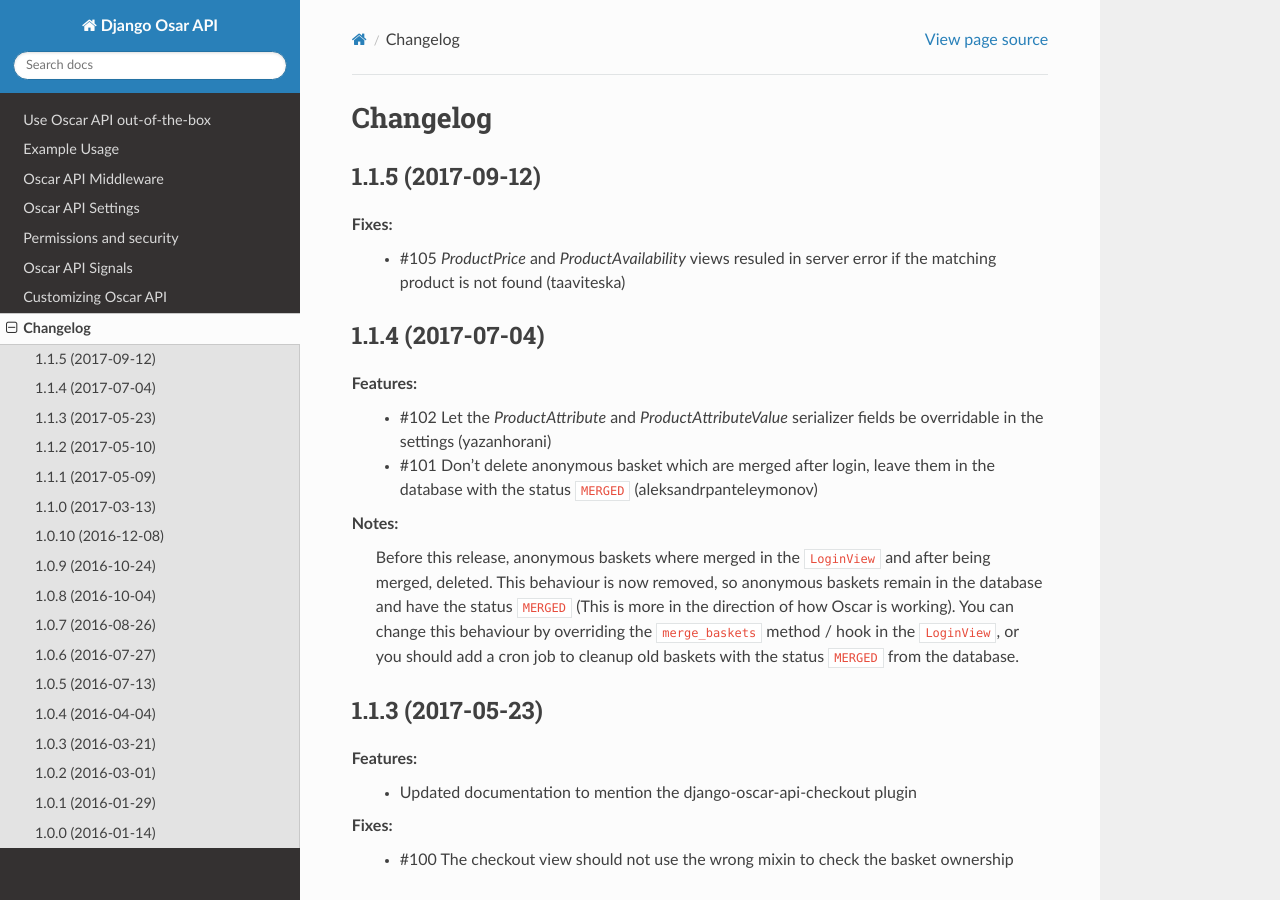
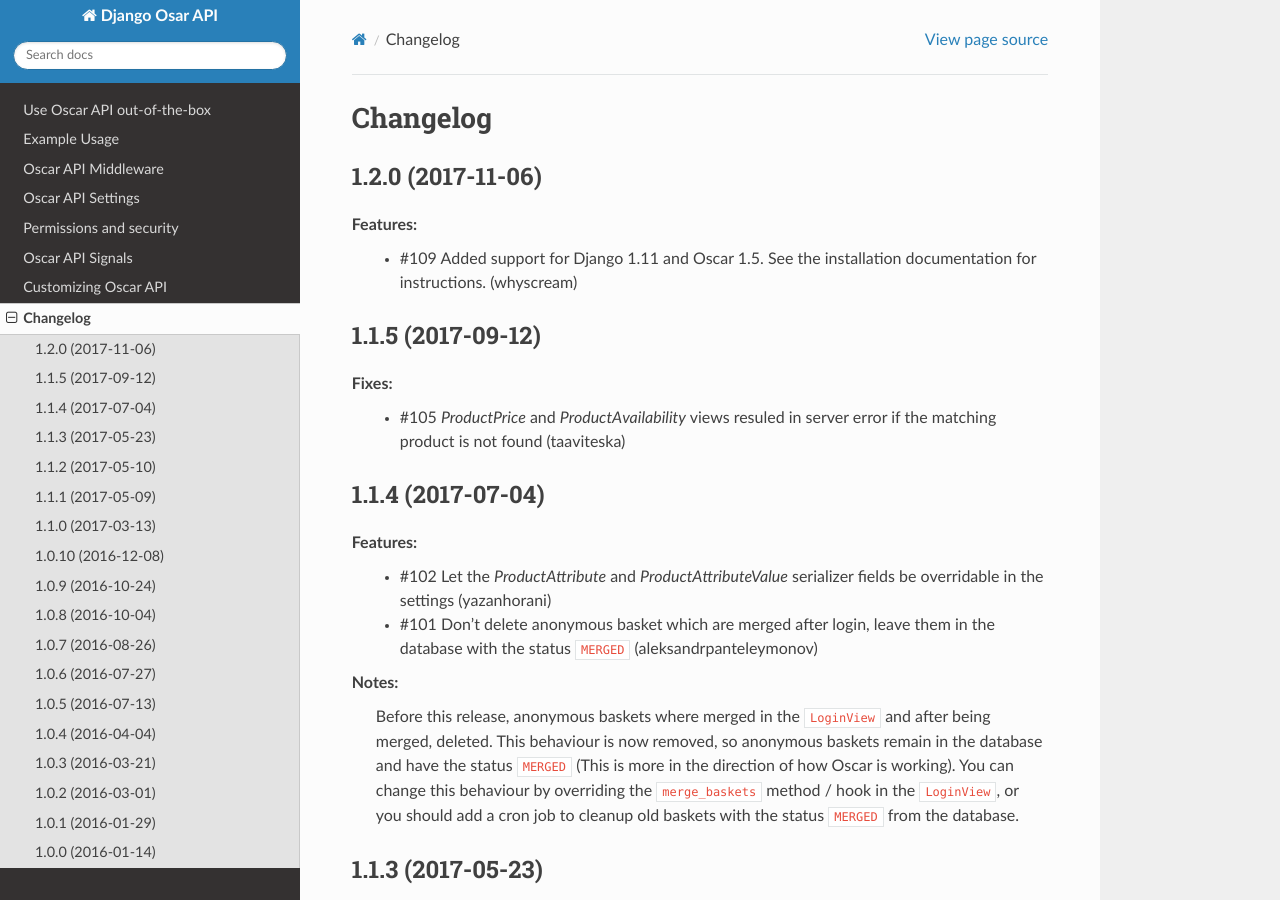
Before and after one commit to django-oscar/django-oscar-api, a Sphinx documentation site: the page built from docs/source/changelog.rst, in a window 1280 px wide and 900 px high. Built offline with Sphinx 7.4.7 and the Read the Docs theme 2.0.0, drawn with Linux system fonts in a browser that asks for light colours.

Commit message:
Updated changelog

```diff
--- a/docs/source/changelog.rst
+++ b/docs/source/changelog.rst
@@ -1,6 +1,11 @@
 =========
 Changelog
 =========
+1.2.0 (2017-11-06)
+-------------------
+Features:
+  * #109 Added support for Django 1.11 and Oscar 1.5. See the installation documentation for instructions. (whyscream)
+
 1.1.5 (2017-09-12)
 -------------------
 Fixes:
```
